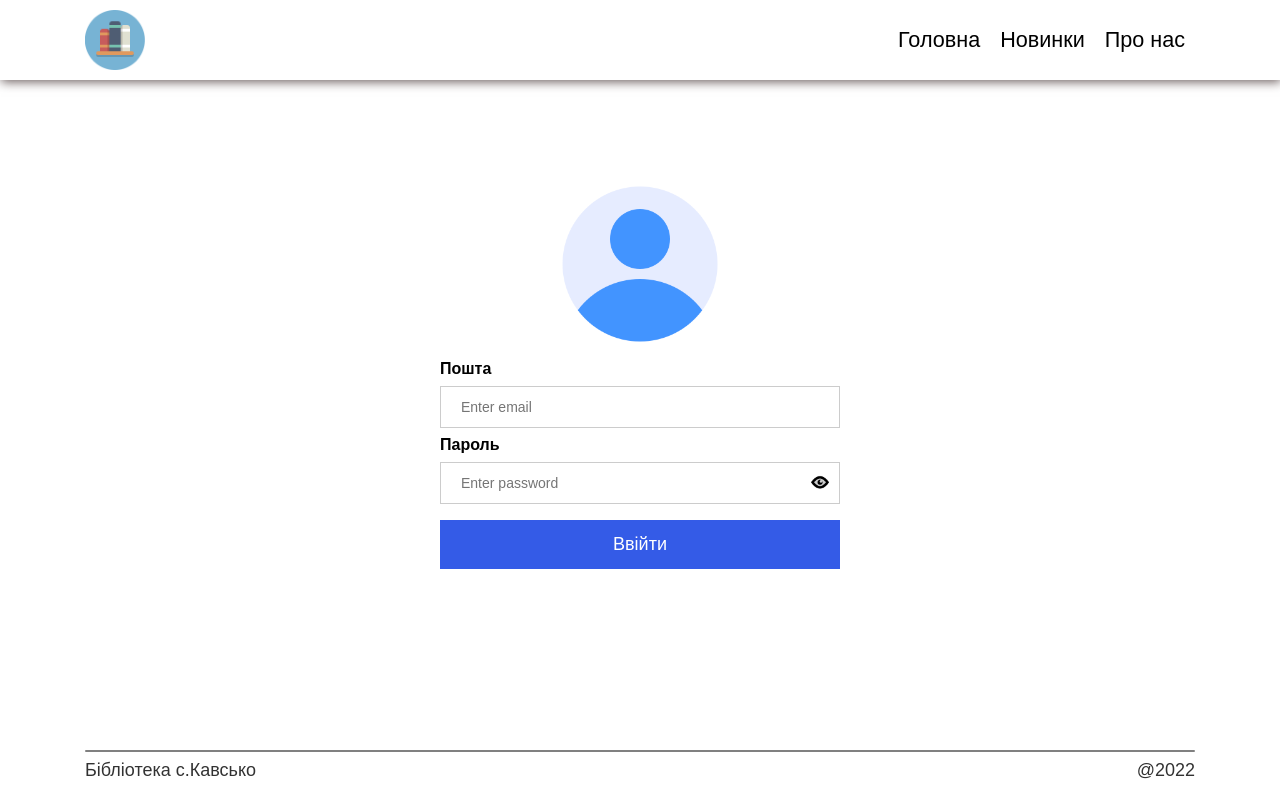
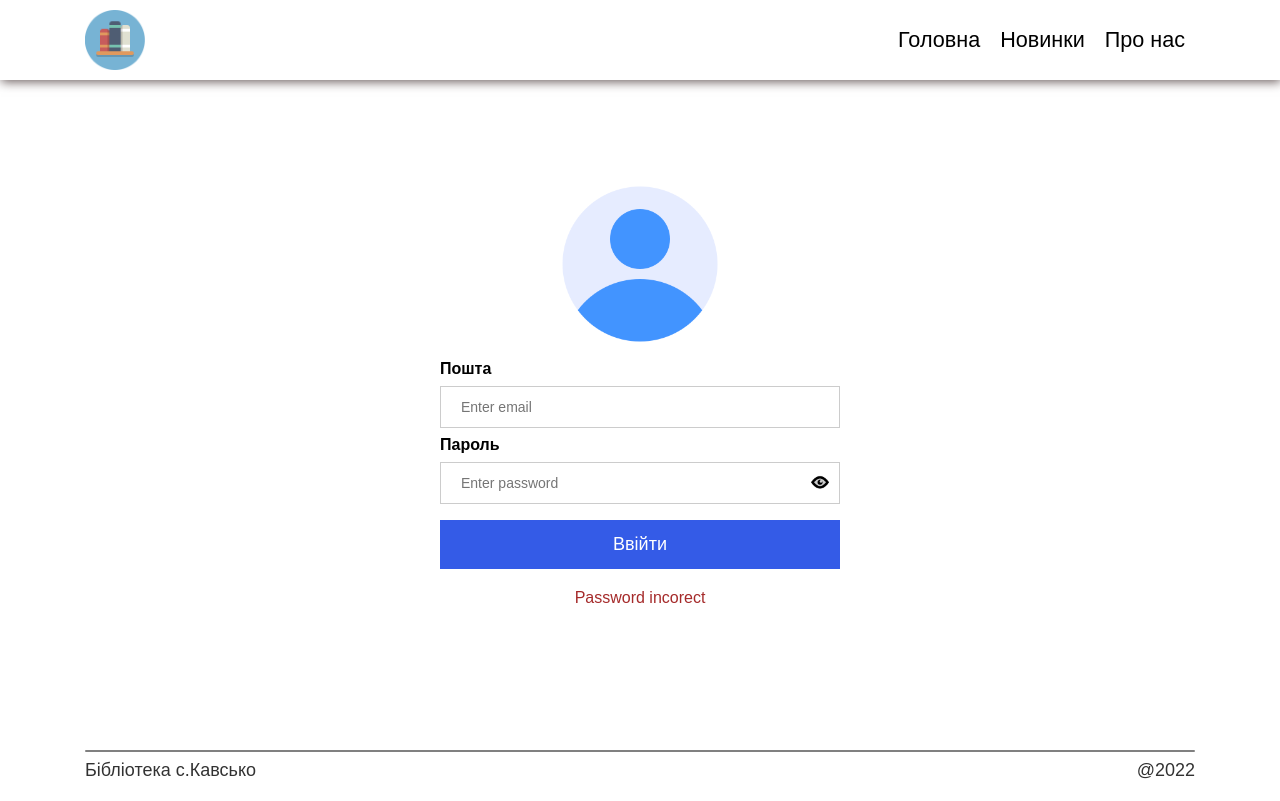
Before and after one commit to fantomblackstar/library_client, a React (Create React App) app: page /admin in a window 1280 px wide. Built offline with nearby package versions, Linux system fonts and the light colour scheme; a web font is replaced by a local one.

Commit message:
edit SingIn

```diff
--- a/src/App.js
+++ b/src/App.js
@@ -1,5 +1,5 @@
 import logo from './logo.svg';
-import React from 'react';
+import React, { useState, useEffect } from 'react';
 import { BrowserRouter, Routes, Route } from "react-router-dom";
 import './App.css';
 import Header from './components/header/Header';
@@ -11,6 +11,17 @@ import SignIn from './pages/signIn/SingIn';
 import Footer from './components/footer/Footer';
 
 function App() {
+  const [logIn, setLogIn] = useState(false);
+
+  function onLogIn(){
+    console.log('login succesful');
+    setLogIn(true);
+  }
+
+  useEffect(()=> {
+    console.log(logIn);
+  },[logIn])
+
   return (
     <div className="App">
       <Header />
@@ -19,7 +30,7 @@ function App() {
           <Route path="/" element={<Home />} />
           <Route path="/about" element={<AboutUs />} />
           <Route path="/new" element={<NewBooks />} />
-          <Route path="/admin" element={<SignIn />} />
+          <Route path="/admin" element={<SignIn onLogIn={onLogIn}/>} />
           <Route path="*" element={<ErrorPage />} />
         </Routes>
       </BrowserRouter>
--- a/src/pages/signIn/SignIn.css
+++ b/src/pages/signIn/SignIn.css
@@ -97,7 +97,13 @@ img.avatar {
 }
 
 .admin-error-message {
+    display: block;
+    width: 100%;
     color: brown ;
+    position: absolute;
+    bottom: -10px;
+    text-align: center;
+    left: 0px;
 }
 @media (max-width: 992px){
     .sign-in {
--- a/src/pages/signIn/SingIn.jsx
+++ b/src/pages/signIn/SingIn.jsx
@@ -1,12 +1,13 @@
 import React, { useState } from "react";
+import { useNavigate } from "react-router-dom";
 import './SignIn.css';
 import avatar_icon from '../image/user.png';
 import eye_icon from '../image/eye-black.png';
-import ModalWindow from "../../components/modalWindow/ModalWindow";
 
-export default function SignIn() {
+export default function SignIn ( props ) {
     const [emailInput,setEmailInput] = useState('');
     const [passwordInput, setPasswordInput] = useState('');
+    const navigate = useNavigate();
 
     function onChangePasswordInput (event) {
         let value = event.target.value.replace(/\W/g,'');
@@ -18,14 +19,31 @@ export default function SignIn() {
         setEmailInput(value);
     }
 
-    async function sendRequest (event) {
+    function onSubmit(event){
         event.preventDefault();
+        let result = sendRequest();
+        if(result){
+            props.onLogIn();
+            navigate("/");
+        }
+        else {
+            let errorBlock = document.querySelector('.admin-error-message');
+            errorBlock.classList.remove('hide');
+            errorBlock.textContent =  `Invalid password`;
+            setTimeout(() => {
+                document.querySelector('.admin-error-message').classList.add('hide');
+            },3*1000);
+        }
+    }
+
+    async function sendRequest () {
         console.log(emailInput, passwordInput);
+        return true;
     }
 
     return (
         <div className="page authorisation">
-            <form className="sign-in" onSubmit={sendRequest}>
+            <form className="sign-in" onSubmit={onSubmit}>
                 <div className="imgcontainer">
                     <img src={avatar_icon} alt="avatar" className="avatar" />
                 </div>
```
